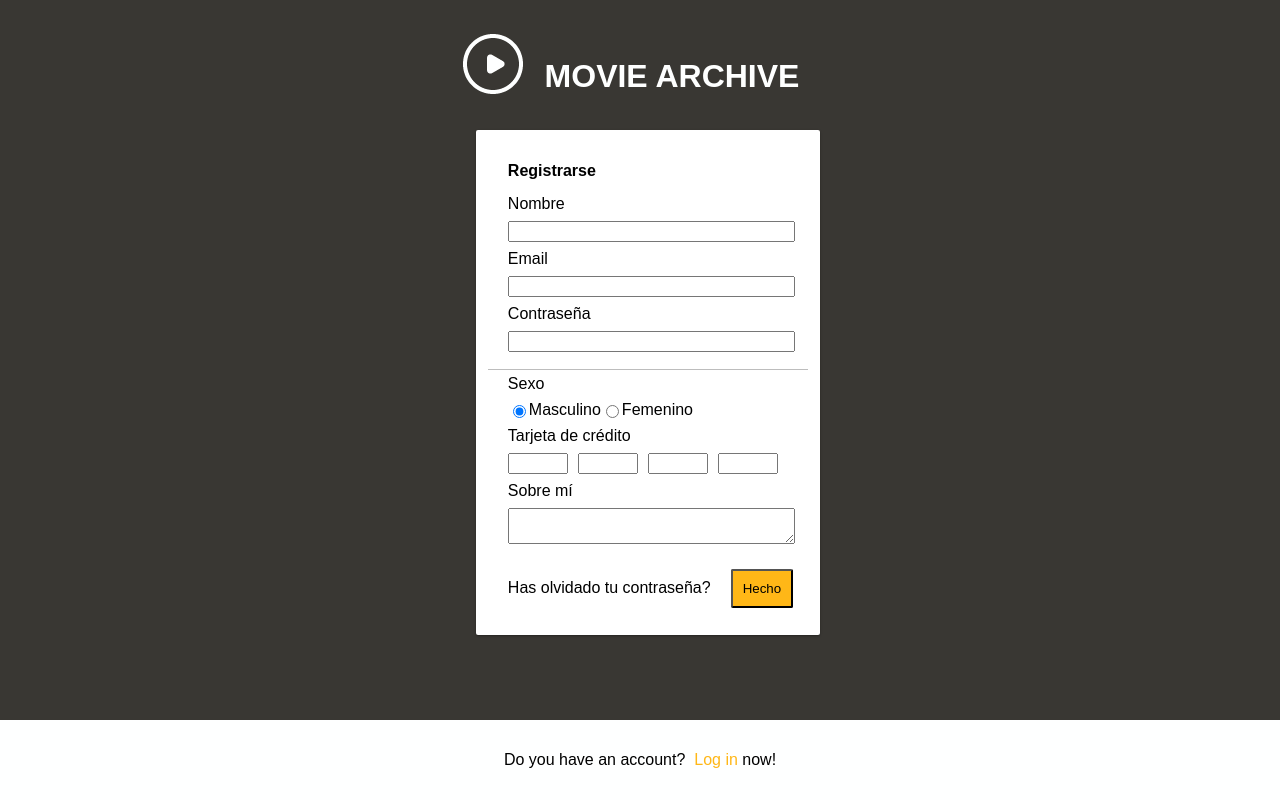
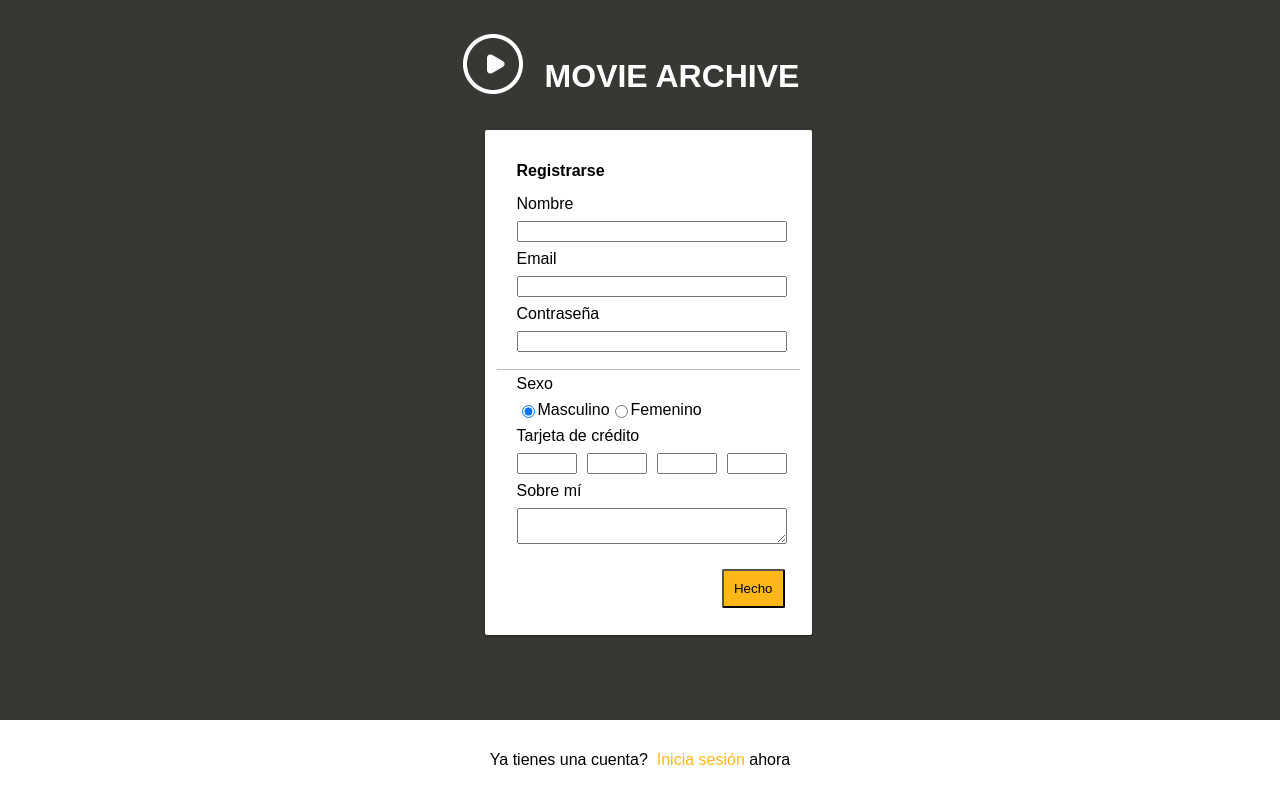
Before and after one commit to SergioSanchezMontesUAM/si_p3, a PHP site: page /sign_up.html in a window 1280 px wide. Run offline with PHP 8.4, Linux system fonts and the light colour scheme.

Commit message:
Añadida pantalla de login y pantalla de signup corregida

```diff
--- a/css/style.css
+++ b/css/style.css
@@ -449,6 +449,12 @@ th, td{
 #sign_up_table_forgot_done{
 	padding-top: 20px;
 	padding-left: 20px;
+	text-align: right;
+}
+
+#log_in_table_forgot_done{
+	padding-top: 20px;
+	padding-left: 20px;
 	display: inline-flex;
 }
 
@@ -641,3 +647,12 @@ h2{
 	max-height: 70%;
 	overflow-y: auto;
 }
+
+
+.log_in_card_div{
+	bottom: 15%;
+	height: 70%;
+	position: fixed;
+	width: 100%;
+	padding: 10px;
+}
--- a/sign_up.html
+++ b/sign_up.html
@@ -14,7 +14,7 @@
 
 	<div class="sign_up_card_div">
 
-		<form action="test_sign_up.php" method="post">
+		<form action="process_sign_up.php" method="post">
 
 			<table id="sign_up_table">
 				<tr>
@@ -81,7 +81,6 @@
 
 				<tr>
 					<td id="sign_up_table_forgot_done">
-						<div id="sign_up_forgot_pass">Has olvidado tu contraseña?</div>
 						<input type="submit" name="submit_sign_up" id="sign_up_done_btn" value="Hecho">
 					</td>
 				</tr>
@@ -93,11 +92,11 @@
 
 	<div class="sign_up_footer">
 		<div class="sign_up_footer_text">
-			<p>Do you have an account? &nbsp;</p>
+			<p>Ya tienes una cuenta? &nbsp;</p>
 			<a id="sign_up_login_btn" href="landing_history.html">
-				<p>Log in</p>
+				<p>Inicia sesión</p>
 			</a>
-			<p> &nbsp;now!</p>
+			<p> &nbsp;ahora</p>
 		</div>
 	</div>
 </body>
```
